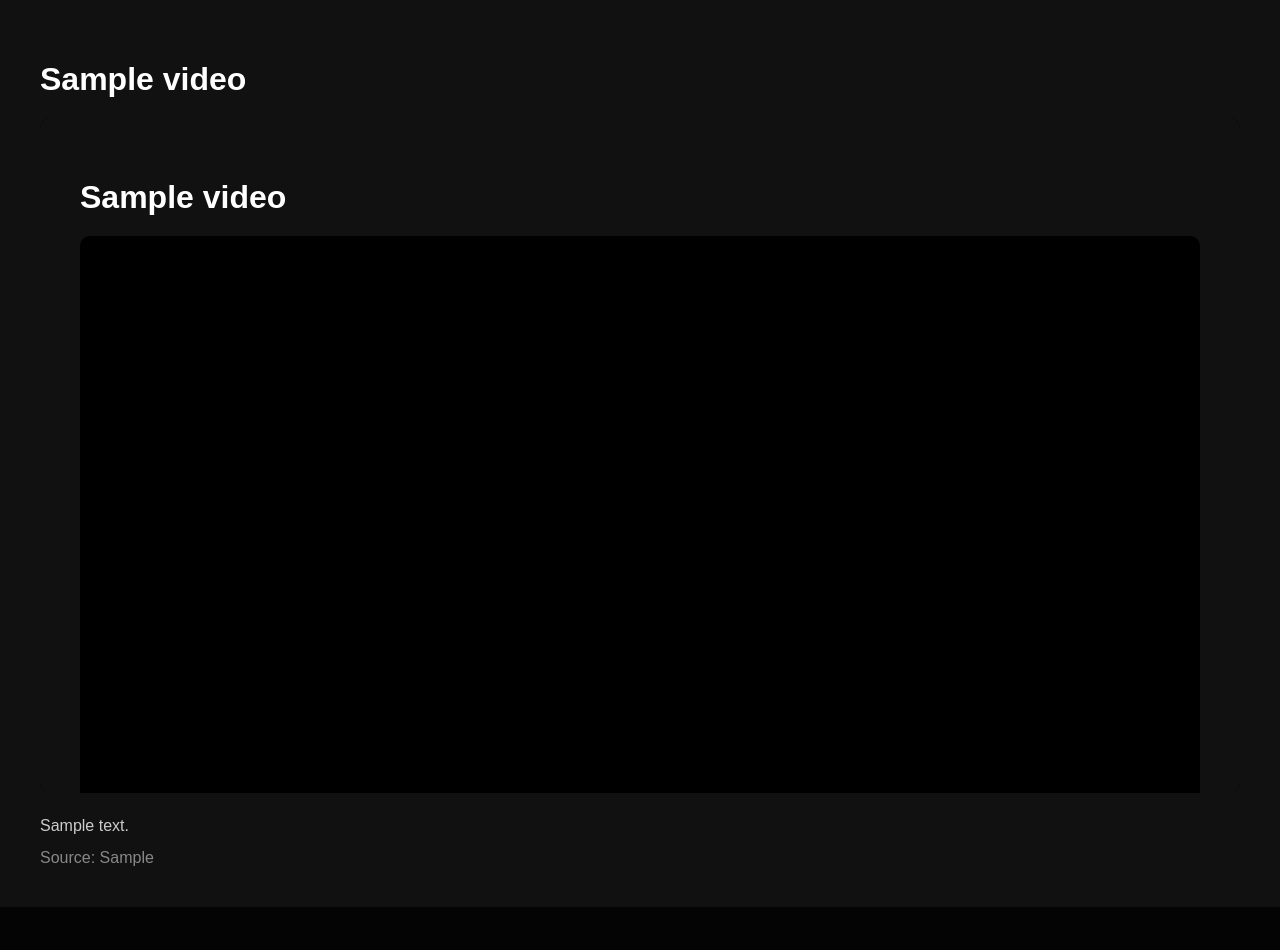
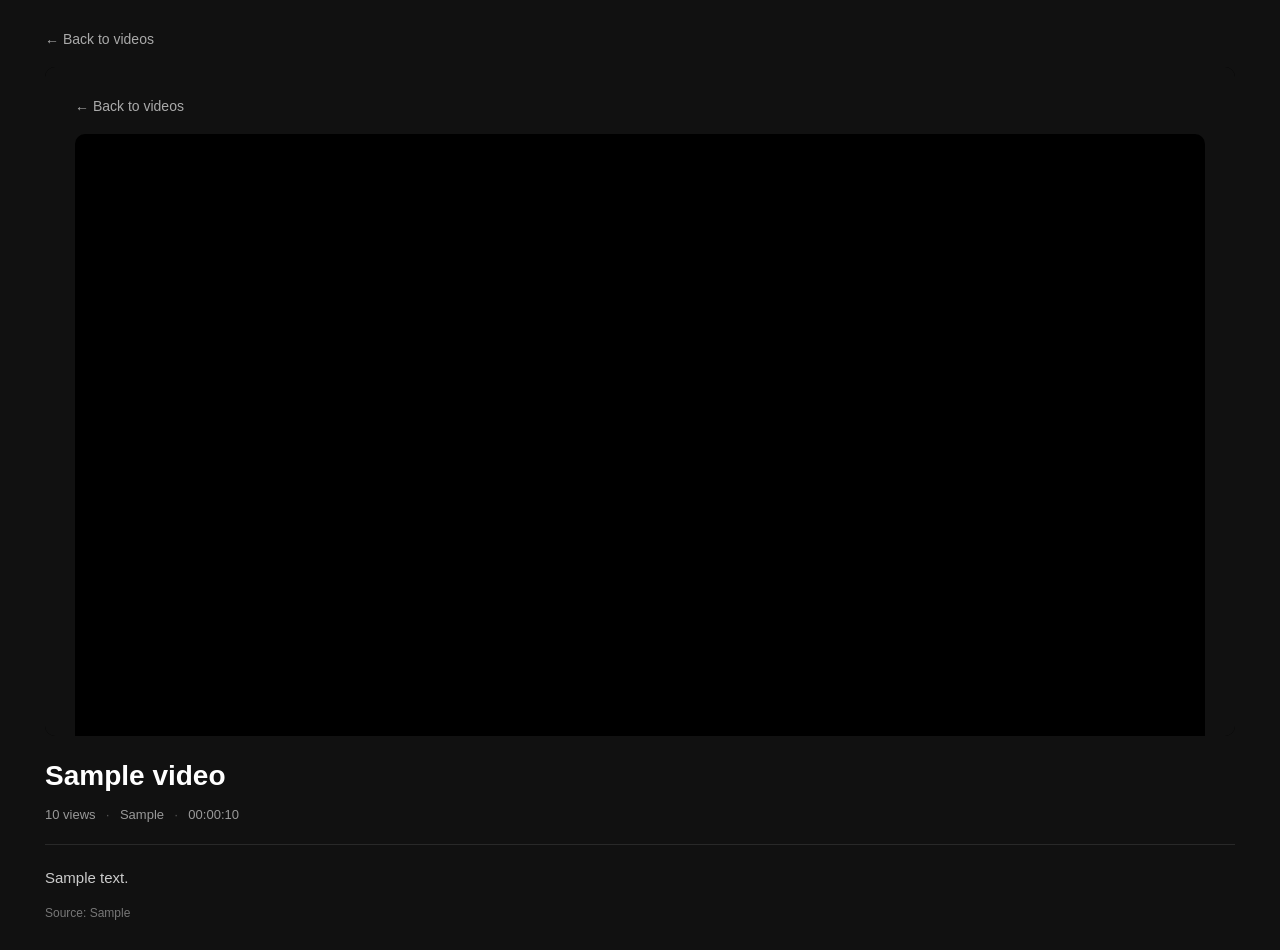
Before and after one commit to cenkcodes/project-ares, a Laravel app: template backend/resources/views/videos/show.blade.php in a window 1280 px wide. Before the commit the page ends 907 px from the top, so only its background shows below. Run offline with Laravel 12, Linux system fonts and the light colour scheme; the template is opened without the code that fills it: most values are stand-ins (such as "Sample title", 1, 10 or a date in 2020).

Commit message:
VIDEO-002: improve video detail page

```diff
--- a/backend/resources/views/videos/show.blade.php
+++ b/backend/resources/views/videos/show.blade.php
@@ -1,86 +1,299 @@
 <!DOCTYPE html>
 <html lang="en">
+
 <head>
+
     <meta charset="UTF-8">
-    <meta name="viewport" content="width=device-width, initial-scale=1.0">
 
-    <title>{{ $video->title }}</title>
+    <meta
+        name="viewport"
+        content="width=device-width, initial-scale=1.0"
+    >
+
+    <title>{{ $video->title }} | Project Ares</title>
 
     <style>
+
+        * {
+            box-sizing: border-box;
+        }
+
         body {
             margin: 0;
-            padding: 40px;
+            padding: 0;
+
             background: #111;
             color: #fff;
-            font-family: Arial, sans-serif;
+
+            font-family:
+                Arial,
+                Helvetica,
+                sans-serif;
         }
 
-        .container {
-            max-width: 1200px;
+        .page {
+            max-width: 1250px;
+
             margin: 0 auto;
+
+            padding: 30px;
         }
 
-        h1 {
+        .back-link {
+            display: inline-block;
+
             margin-bottom: 20px;
+
+            color: #aaa;
+
+            text-decoration: none;
+
+            font-size: 14px;
+        }
+
+        .back-link:hover {
+            color: #fff;
         }
 
         .video-wrapper {
             position: relative;
+
             width: 100%;
+
             aspect-ratio: 16 / 9;
+
             background: #000;
+
             overflow: hidden;
+
             border-radius: 10px;
         }
 
         .video-wrapper iframe {
             width: 100%;
             height: 100%;
+
+            display: block;
+
             border: 0;
         }
 
+        .video-info {
+            padding: 22px 0 0;
+        }
+
+        .title {
+            margin: 0;
+
+            color: #fff;
+
+            font-size: 28px;
+
+            line-height: 1.3;
+        }
+
+        .meta {
+            display: flex;
+
+            flex-wrap: wrap;
+
+            align-items: center;
+
+            gap: 10px;
+
+            margin-top: 12px;
+
+            color: #999;
+
+            font-size: 13px;
+        }
+
+        .meta-item {
+            display: inline-flex;
+
+            align-items: center;
+
+            gap: 5px;
+        }
+
+        .separator {
+            color: #555;
+        }
+
+        .badge {
+            display: inline-block;
+
+            padding: 4px 7px;
+
+            background: #292929;
+
+            border-radius: 4px;
+
+            color: #fff;
+
+            font-size: 11px;
+
+            font-weight: 700;
+        }
+
         .description {
-            margin-top: 20px;
+            margin-top: 22px;
+
+            padding-top: 20px;
+
+            border-top: 1px solid #292929;
+
             color: #ccc;
-            line-height: 1.6;
+
+            font-size: 15px;
+
+            line-height: 1.7;
         }
 
         .source {
-            margin-top: 10px;
-            color: #888;
+            margin-top: 16px;
+
+            color: #777;
+
+            font-size: 12px;
         }
+
+        @media (max-width: 700px) {
+
+            .page {
+                padding: 18px;
+            }
+
+            .title {
+                font-size: 22px;
+            }
+
+            .video-wrapper {
+                border-radius: 6px;
+            }
+
+        }
+
     </style>
+
 </head>
 
 <body>
 
-<div class="container">
+<div class="page">
 
-    <h1>{{ $video->title }}</h1>
+    <a
+        class="back-link"
+        href="{{ route('videos.index') }}"
+    >
+        &larr; Back to videos
+    </a>
+
 
     <div class="video-wrapper">
 
         <iframe
             src="{{ $video->embed_url }}"
             title="{{ $video->title }}"
-            frameborder="0"
+            loading="lazy"
             allow="autoplay; fullscreen; picture-in-picture"
             allowfullscreen>
         </iframe>
 
     </div>
 
-    @if($video->description)
-        <div class="description">
-            {{ $video->description }}
+
+    <div class="video-info">
+
+        <h1 class="title">
+            {{ $video->title }}
+        </h1>
+
+
+        <div class="meta">
+
+            <span class="meta-item">
+
+                {{ number_format($video->views) }}
+
+                views
+
+            </span>
+
+
+            @if($video->video_source)
+
+                <span class="separator">
+                    &middot;
+                </span>
+
+                <span class="meta-item">
+
+                    {{ $video->video_source }}
+
+                </span>
+
+            @endif
+
+
+            @if($video->duration)
+
+                <span class="separator">
+                    &middot;
+                </span>
+
+                <span class="meta-item">
+
+                    {{ gmdate('H:i:s', $video->duration) }}
+
+                </span>
+
+            @endif
+
+
+            @if($video->is_4k)
+
+                <span class="badge">
+                    4K
+                </span>
+
+            @elseif($video->is_hd)
+
+                <span class="badge">
+                    HD
+                </span>
+
+            @endif
+
         </div>
-    @endif
 
-    <div class="source">
-        Source: {{ $video->video_source }}
+
+        @if($video->description)
+
+            <div class="description">
+
+                {{ $video->description }}
+
+            </div>
+
+        @endif
+
+
+        @if($video->video_source)
+
+            <div class="source">
+
+                Source:
+                {{ $video->video_source }}
+
+            </div>
+
+        @endif
+
     </div>
 
 </div>
 
 </body>
+
 </html>
```
